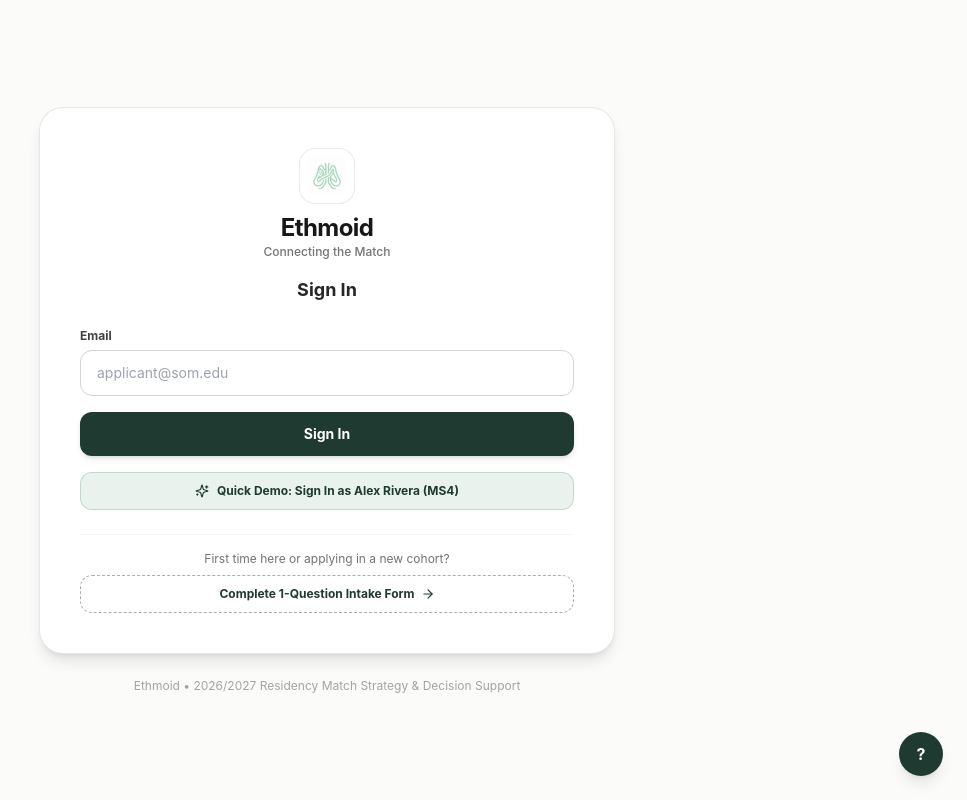
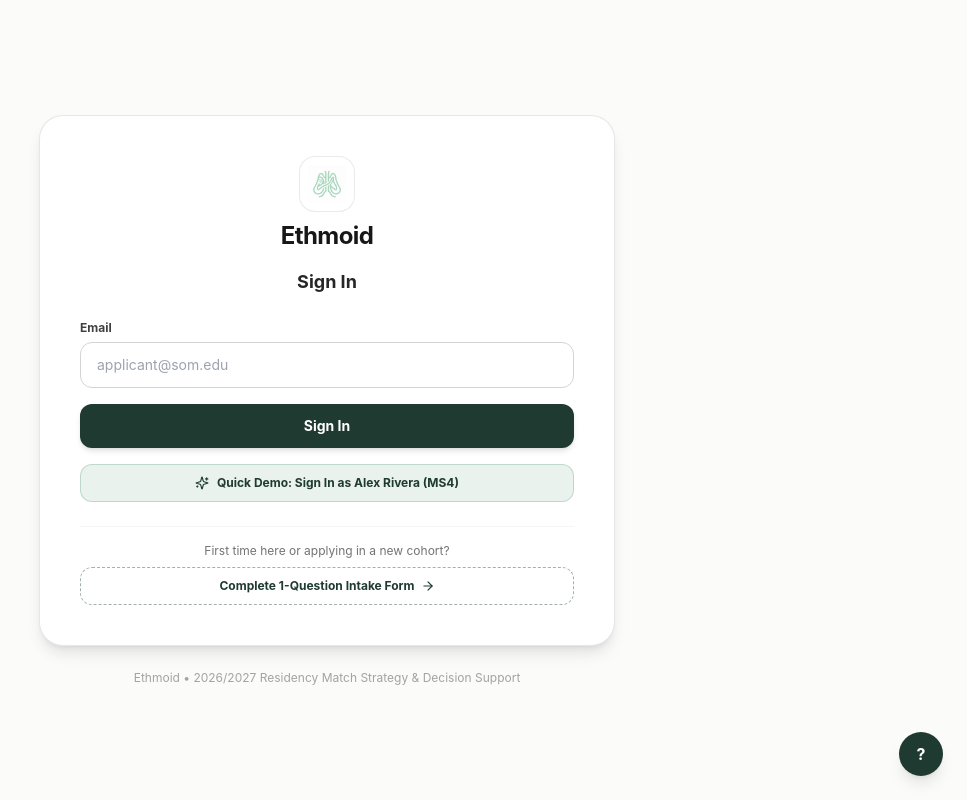
Before and after one commit to hacharya65/eras_program_list_builder, a Next.js app: page / in a window 1280 px wide. Shown: the whole page, without its empty margins (313-1280 px from the left). Built offline with nearby package versions, Linux system fonts and the light colour scheme.

Commit message:
Remove 'Connecting the Match' subtitle from sign-in screen

```diff
--- a/src/components/ThalamusAuthExperience.tsx
+++ b/src/components/ThalamusAuthExperience.tsx
@@ -1135,9 +1135,6 @@ export function ThalamusAuthExperience({
                 <h1 className="text-2xl font-bold tracking-tight text-neutral-900">
                   Ethmoid
                 </h1>
-                <p className="text-xs text-neutral-500 font-medium">
-                  Connecting the Match
-                </p>
               </div>
               <h2 className="text-lg font-bold text-neutral-800 pt-2">
                 Sign In
```
Also changed, not shown: 1 other file (tests, documents, lock files or other folders).
